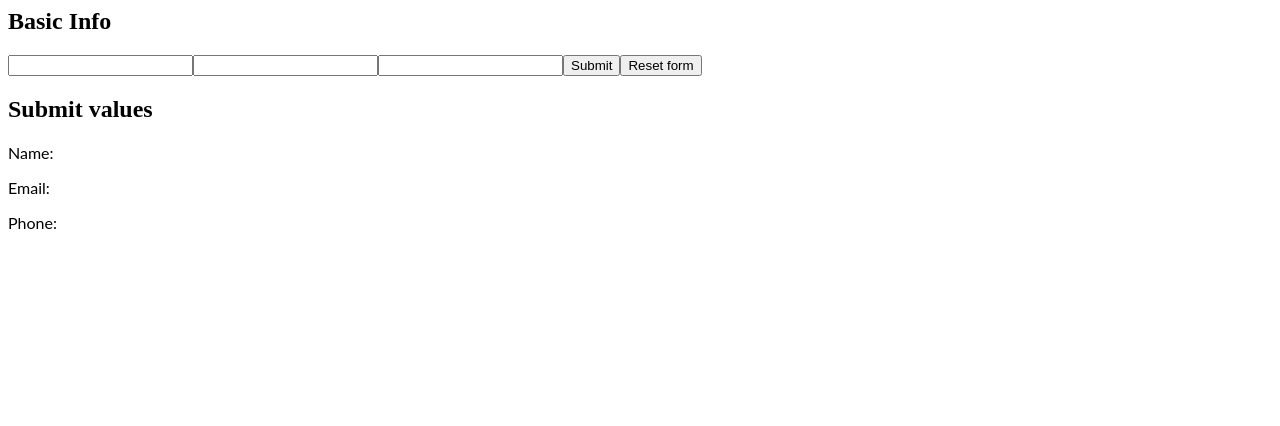
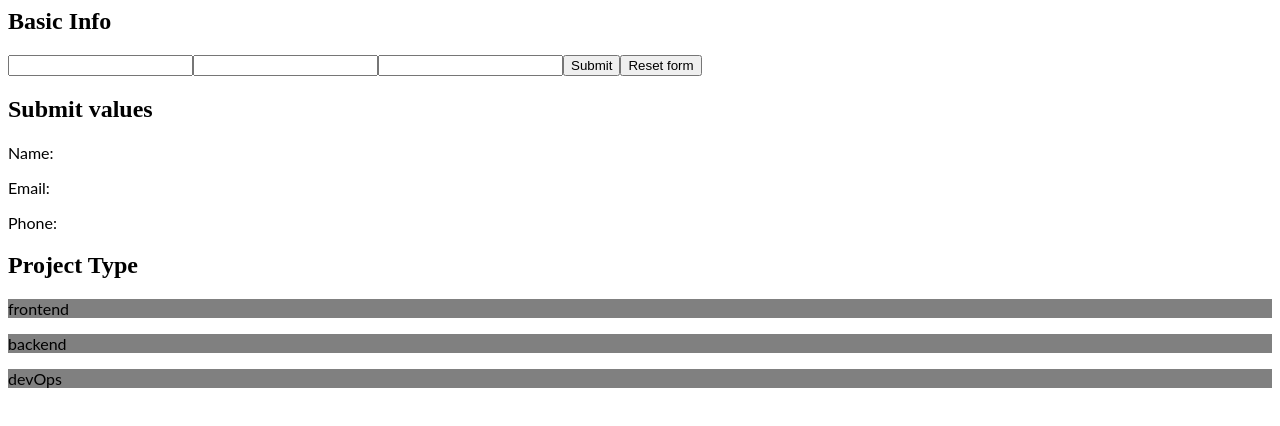
Before and after one commit to artuone83/react-use-reducer-hook, a React (Create React App) app: page / in a window 1280 px wide. Shown: the top 426 px of the page. Built offline with nearby package versions, Linux system fonts and the light colour scheme.

Commit message:
project types

```diff
--- a/src/App.js
+++ b/src/App.js
@@ -6,6 +6,24 @@ const initialValues = {
   email: '',
   phone: ''
 };
+
+const projectTypes = [
+  {
+    id: 0,
+    name: 'frontend',
+    isChecked: false
+  },
+  {
+    id: 1,
+    name: 'backend',
+    isChecked: false
+  },
+  {
+    id: 2,
+    name: 'devOps',
+    isChecked: false
+  }
+];
 
 const basicInfoReducer = (state, action) => {
   switch (action.type) {
@@ -43,12 +61,31 @@ const BasicInfo = ({onChange, values}) => {
       <input name="phone" id="phone" type="phone" value={values.phone} onChange={onChange} />
     </>
   );
+};
+
+const ProjectTypes = ({projects, handleClick}) => {
+  return(
+    <div>
+      <h2>Project Type</h2>
+      {
+        projects.map((project) => {
+          return(
+            <p
+              style={{background: project.isChecked ? 'orange' : 'gray'}}
+              onClick={handleClick(project)}>
+                {project.name}
+            </p>
+          );
+        })
+      }
+    </div>
+  );
 }
 
 export default function App() {
   const [basicInfo, dispatch] = useReducer(basicInfoReducer, initialValues);
   const [submitValues, setSubmitValues] = useState(initialValues);
-  const form = useRef(null);
+  const [availabelProjects, setAvailableProjects] = useState(projectTypes)
 
   const handleSubmit = (e) => {
     e.preventDefault();
@@ -69,6 +106,10 @@ export default function App() {
     setSubmitValues(initialValues);
   }
 
+  const handleProjectClick = (project) => (event) => {
+    console.log(project);
+  }
+
 
   return (
     <div>
@@ -83,6 +124,9 @@ export default function App() {
         <p>Email: {submitValues.email}</p>
         <p>Phone: {submitValues.phone}</p>
       </div>
+      <ProjectTypes
+        projects={availabelProjects}
+        handleClick={handleProjectClick}/>
     </div>
   );
 }
```
